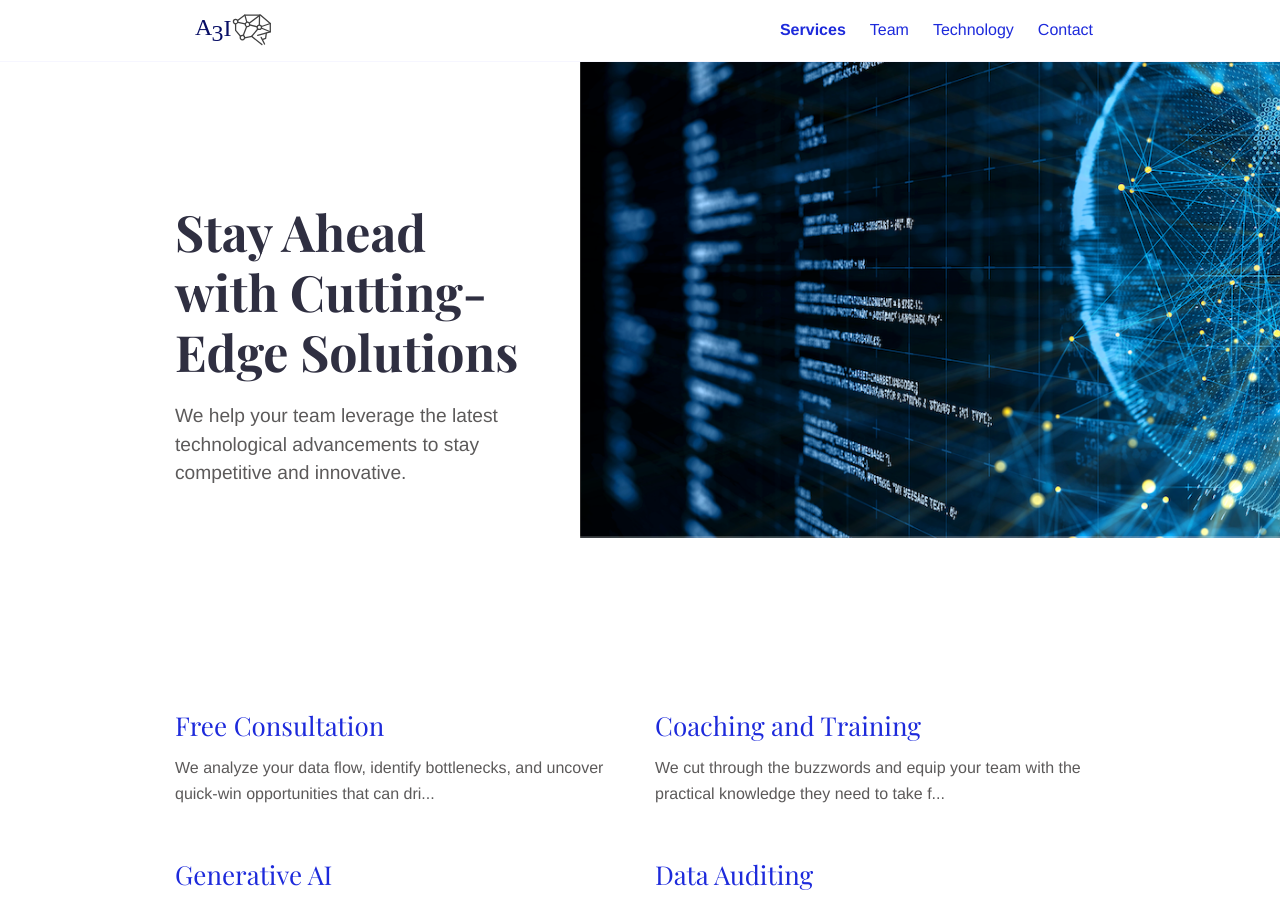
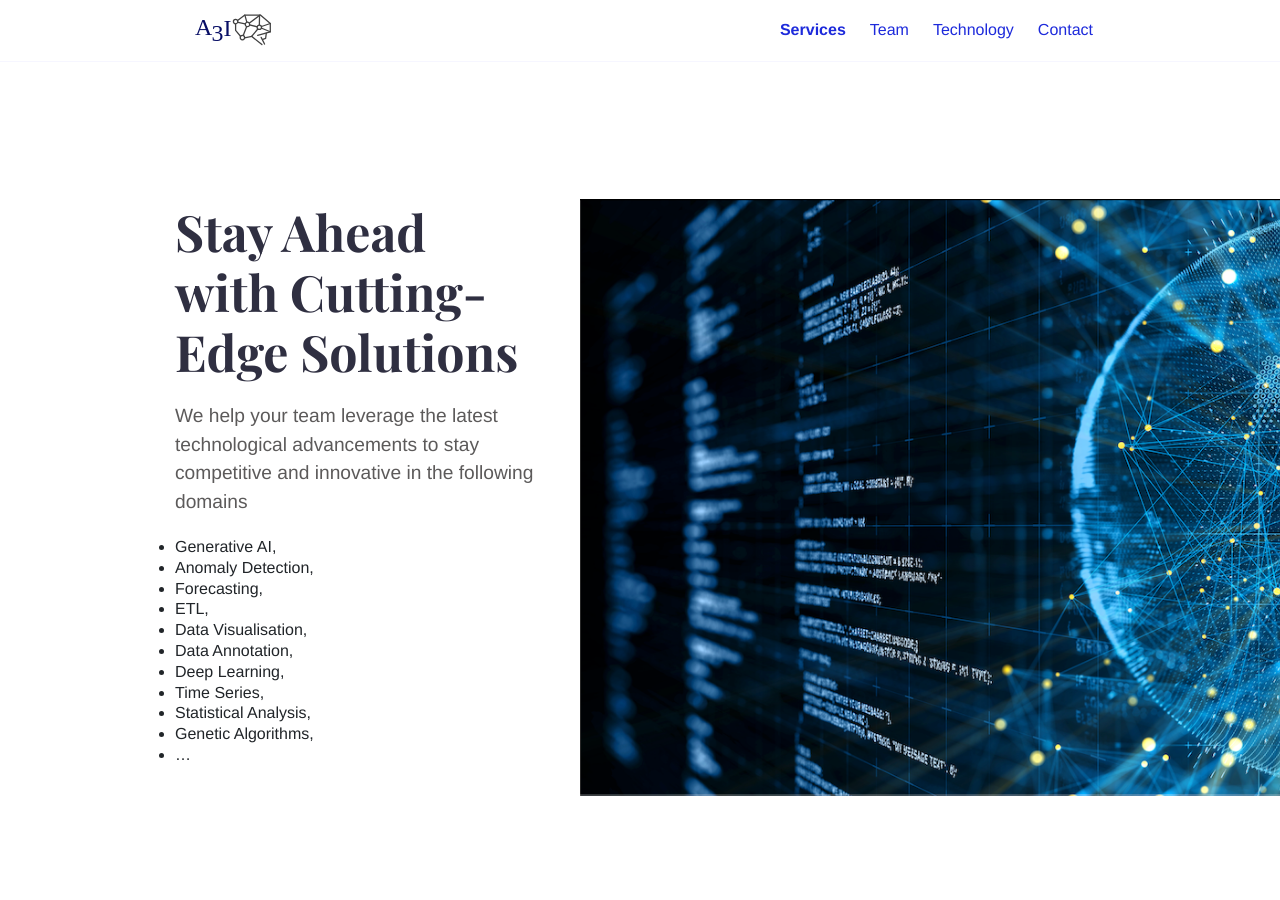
Before and after one commit to A3I-DataScience/A3I-DatScience.github.io, a Jekyll site: the page built from services.md, in a window 1280 px wide and 900 px high. Built offline with Jekyll 4.4.1, drawn with Linux system fonts in a browser that asks for light colours.

Commit message:
Update services.md

```diff
--- a/services.md
+++ b/services.md
@@ -9,4 +9,16 @@ intro_image_hide_on_mobile: true
 
 # Stay Ahead with Cutting-Edge Solutions
 
-We help your team leverage the latest technological advancements to stay competitive and innovative.
+We help your team leverage the latest technological advancements to stay competitive and innovative in the following domains
+
+* Generative AI,
+* Anomaly Detection,
+* Forecasting,
+* ETL,
+* Data Visualisation,
+* Data Annotation,
+* Deep Learning,
+* Time Series,
+* Statistical Analysis,
+* Genetic Algorithms,
+* ...
```
